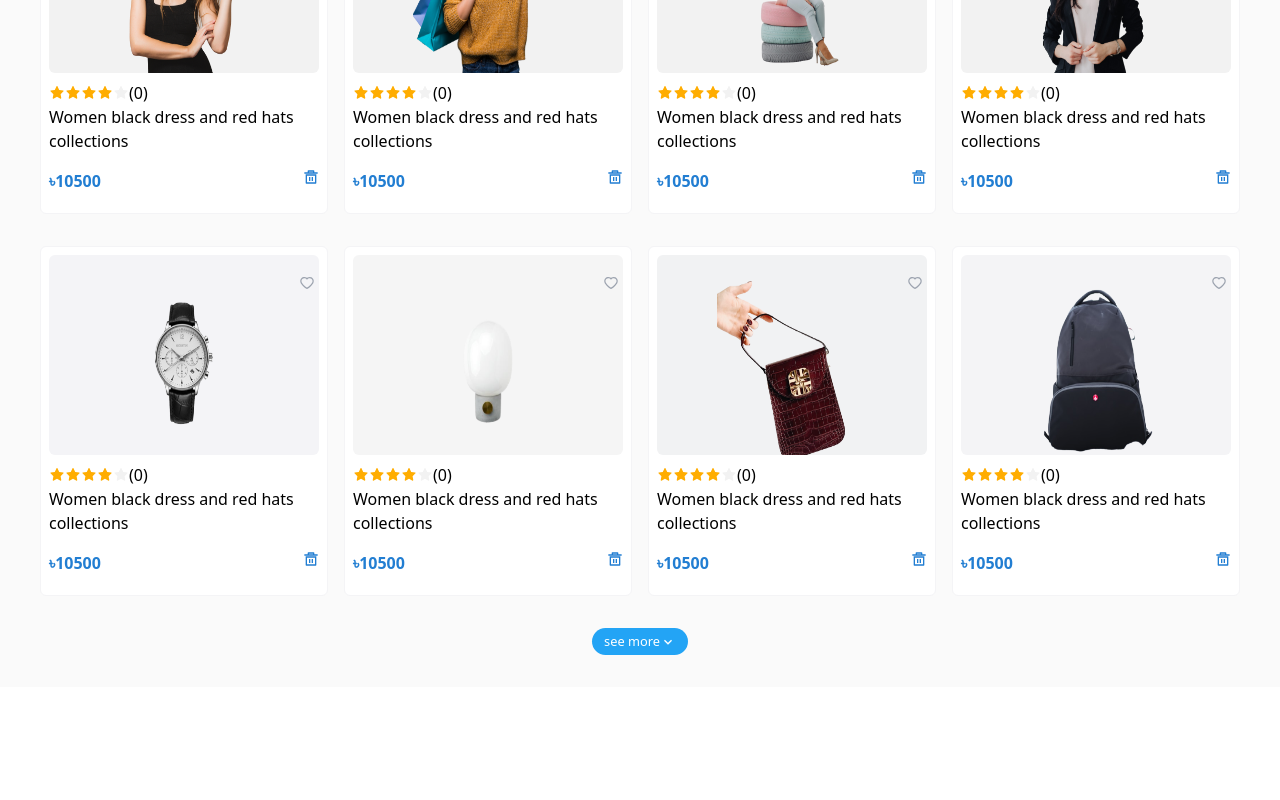
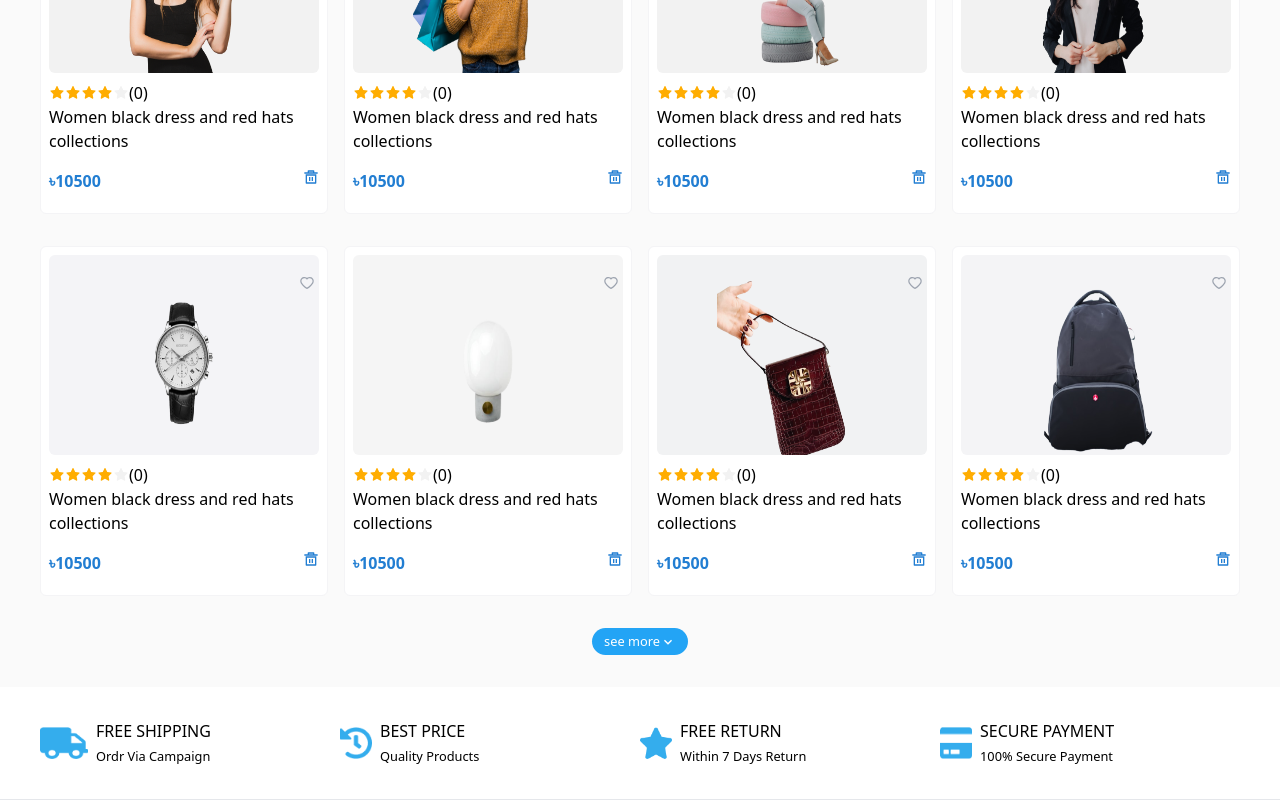
Before and after one commit to mousumiaktar/oikko-dotcom-bd, a React (Create React App) app: page / in a window 1280 px wide. Shown: the part 2228-3028 px from the top of the page. Before the commit the page ends 2915 px from the top, so only its background shows below. Built offline with nearby package versions, Linux system fonts and the light colour scheme.

Commit message:
footer section one added

```diff
--- a/src/App.js
+++ b/src/App.js
@@ -1,6 +1,7 @@
 import { Route, Routes } from 'react-router-dom';
 import './App.css';
 import Home from './components/pages/home/Home';
+import Footer from './components/share/footer/Footer';
 
 function App() {
   return (
@@ -8,7 +9,7 @@ function App() {
       <Routes>
         <Route path='/' element={<Home />}></Route>
       </Routes>
-
+      <Footer />
     </div>
   );
 }
--- a/src/components/share/footer/Footer.js
+++ b/src/components/share/footer/Footer.js
@@ -1,9 +1,10 @@
 import React from 'react';
+import SectionOne from './SectionOne';
 
 const Footer = () => {
     return (
         <div>
-            Footer
+          <SectionOne />
         </div>
     );
 };
--- /dev/null
+++ b/src/components/share/footer/SectionOne.js
@@ -0,0 +1,48 @@
+import React from 'react';
+import Container from '../../pages/Container';
+import car from "../../../images/footerimg/car.png"
+import start from "../../../images/footerimg/star.png"
+import clock from "../../../images/footerimg/clock.png"
+import payment from "../../../images/footerimg/payment.png"
+
+const SectionOne = () => {
+    return (
+        <>
+            <Container>
+                <div className='grid grid-cols-4 py-8'>
+                    <div className='flex items-center gap-2'>
+                        <img className='w-12 h-8' src={car} alt="" />
+                        <div>
+                            <p>FREE SHIPPING</p>
+                            <small>Ordr Via Campaign</small>
+                        </div>
+                    </div>
+                    <div className='flex items-center gap-2'>
+                        <img className='w-8 h-8' src={clock} alt="" />
+                        <div>
+                            <p>BEST PRICE</p>
+                            <small>Quality Products</small>
+                        </div>
+                    </div>
+                    <div className='flex items-center gap-2'>
+                        <img className='w-8 h-8' src={start} alt="" />
+                        <div>
+                            <p>FREE RETURN</p>
+                            <small>Within 7 Days Return</small>
+                        </div>
+                    </div>
+                    <div className='flex items-center gap-2'>
+                        <img className='w-8 h-8' src={payment} alt="" />
+                        <div>
+                            <p>SECURE PAYMENT</p>
+                            <small>100% Secure Payment</small>
+                        </div>
+                    </div>
+                </div>
+            </Container>
+            <hr />
+        </>
+    );
+};
+
+export default SectionOne;
```
